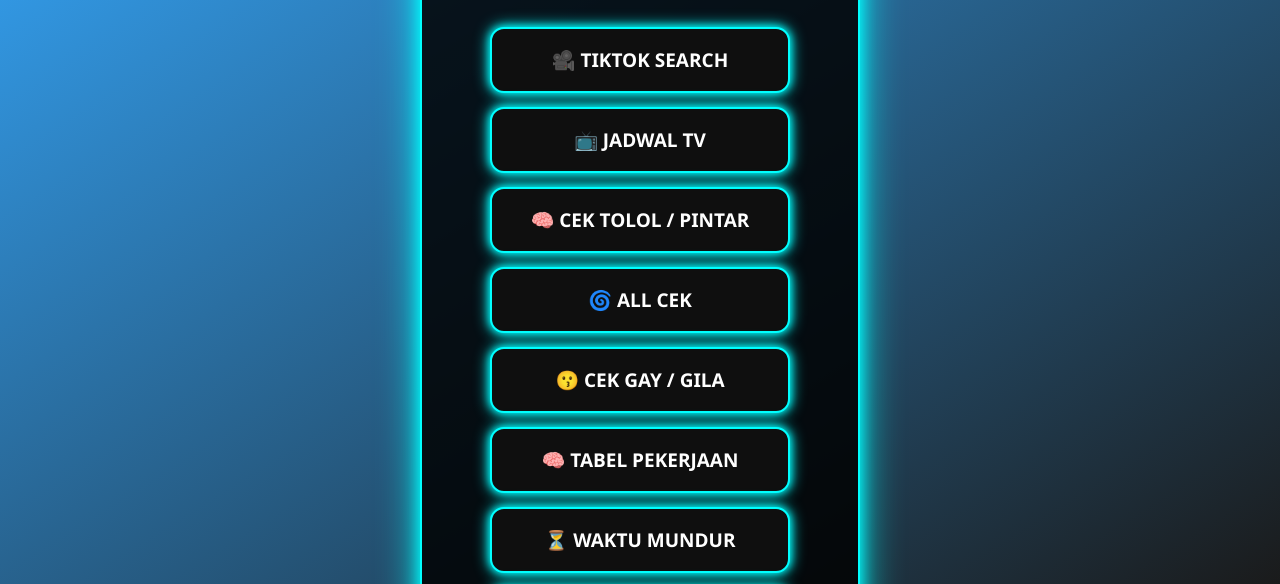
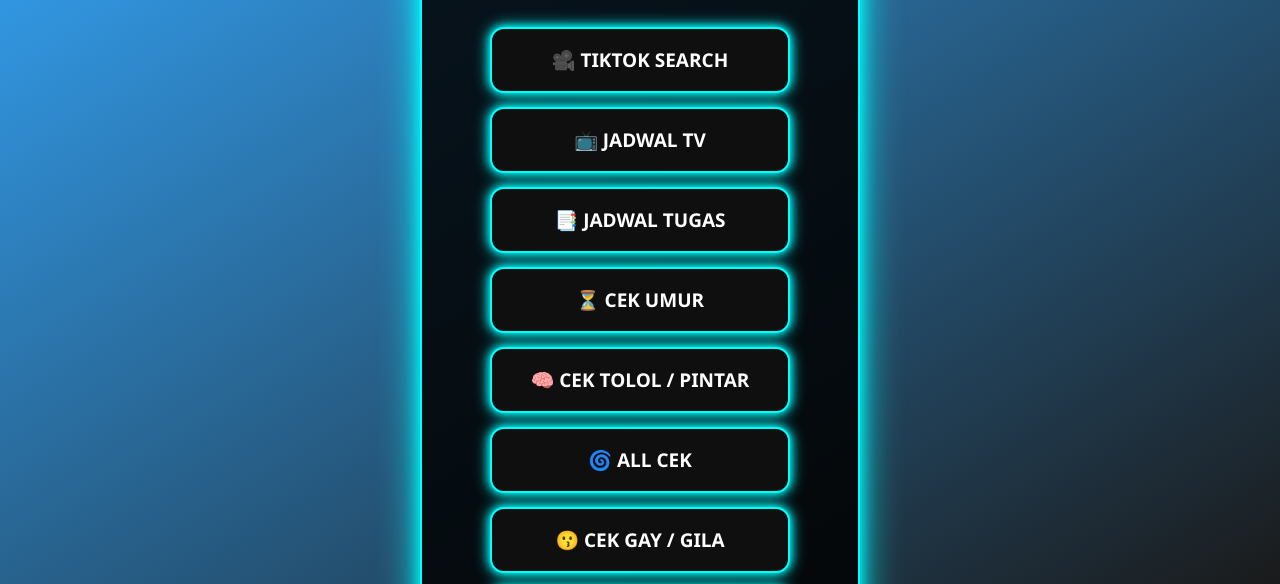
Before and after one commit to almas027/ZeroByteID, a plain HTML site: page gameseru.html in a window 1280 px wide. Shown: the part 208-792 px from the top of the page. Drawn offline with Linux system fonts and the light colour scheme.

Commit message:
Update gameseru.html

```diff
--- a/gameseru.html
+++ b/gameseru.html
@@ -119,6 +119,8 @@
 
     <a href="tts.html" class="button">🎥 TIKTOK SEARCH</a>
     <a href="jadwaltv.html" class="button">📺 JADWAL TV</a>
+    <a href="date.html" class="button">📑 JADWAL TUGAS</a>
+    <a href="umur.html" class="button">⏳ CEK UMUR</a>
     <a href="cektolol.html" class="button">🧠 CEK TOLOL / PINTAR</a>
     <a href="cek.html" class="button">🌀  ALL CEK</a>
     <a href="gay.html" class="button">😗 CEK GAY / GILA</a>
```
